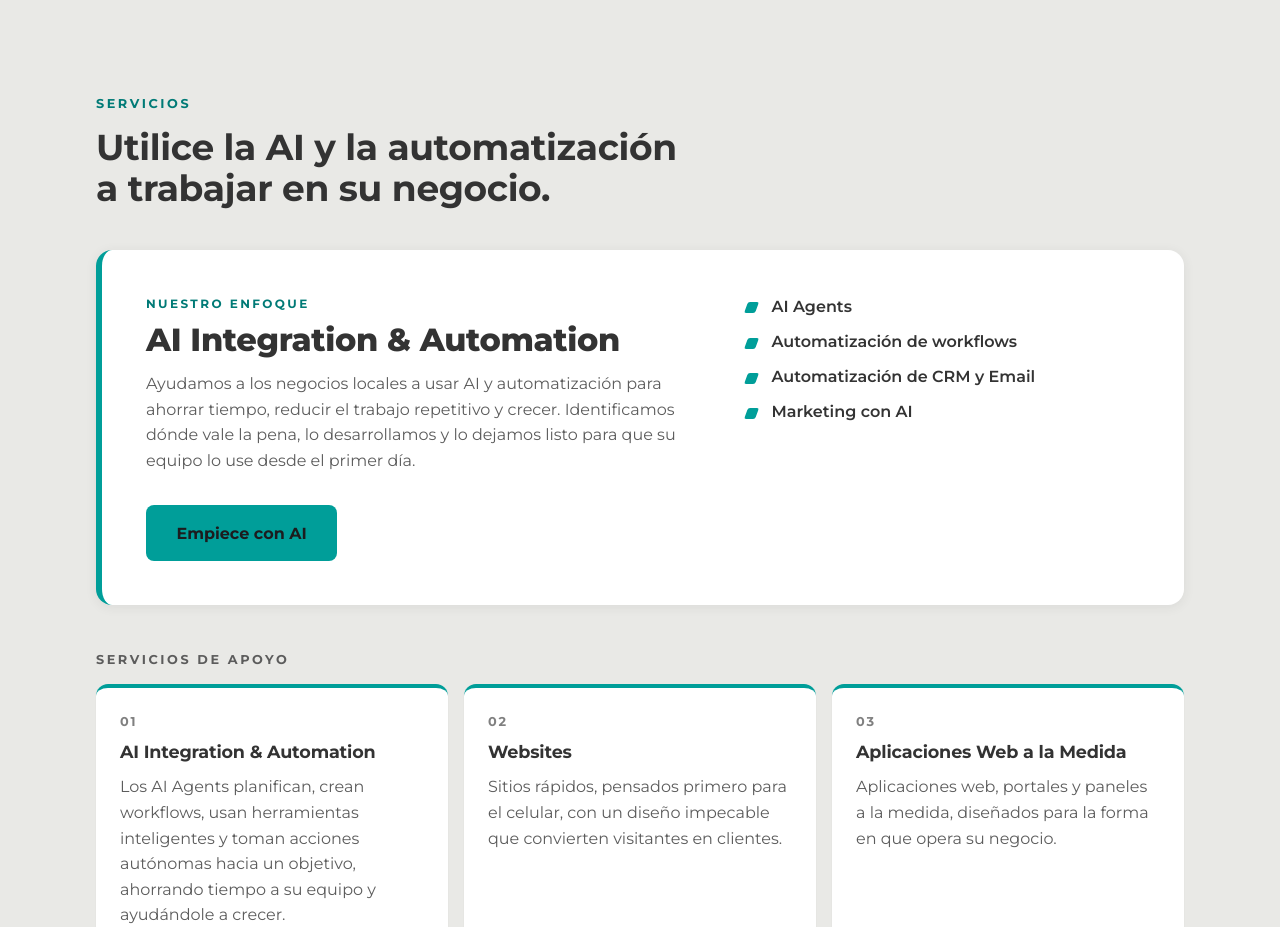
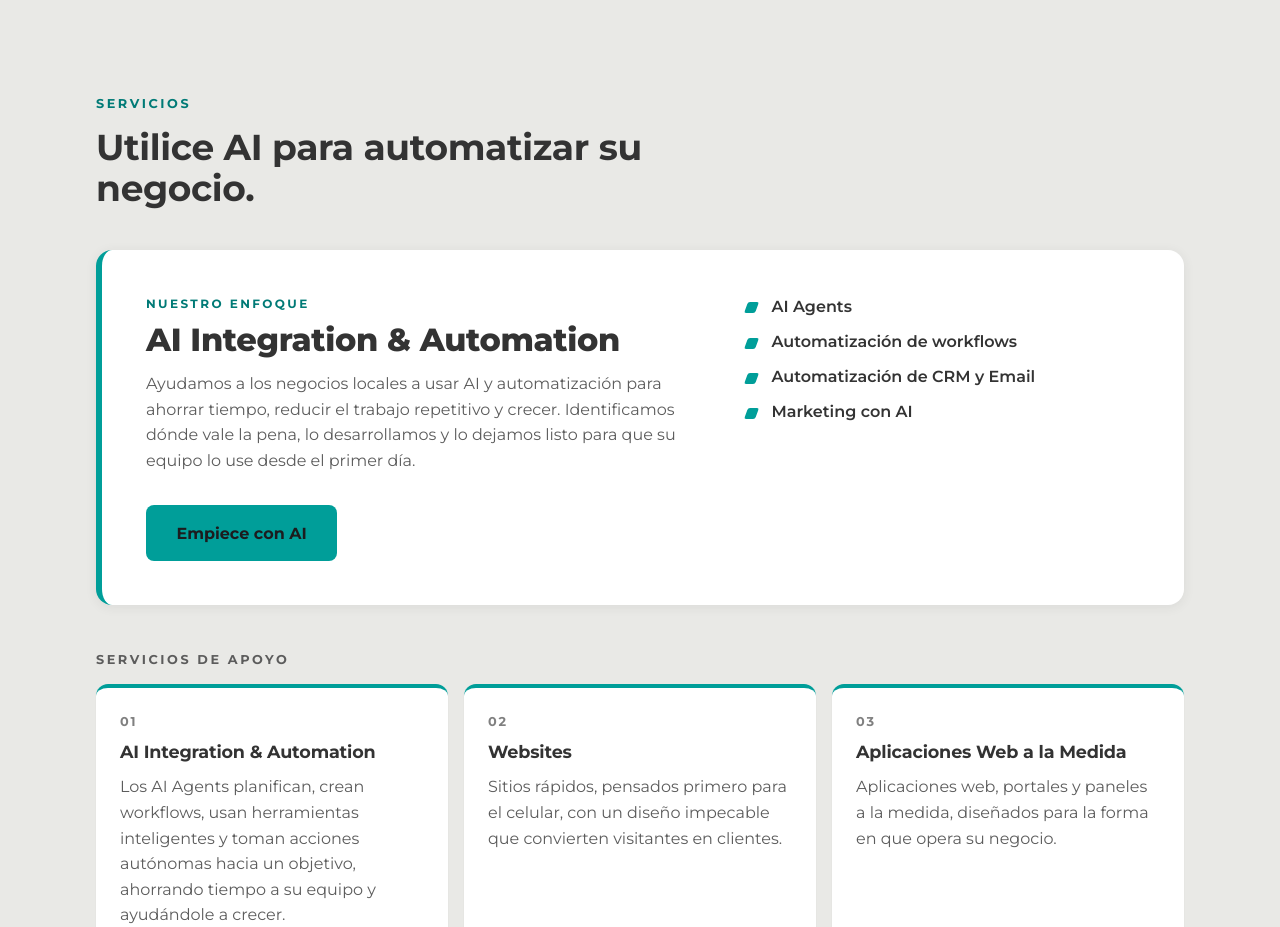
Before and after one commit to javiojo/axiomcreativestudios, a plain HTML site: page es/index.html in a window 1280 px wide. Shown: the part 1060-1987 px from the top of the page. Drawn offline with Linux system fonts and the light colour scheme.

Commit message:
ES services heading: Utilice AI para automatizar su negocio

```diff
--- a/es/index.html
+++ b/es/index.html
@@ -86,7 +86,7 @@
 <section class="services" id="services" aria-labelledby="services-h">
   <div class="wrap">
     <p class="eyebrow">Servicios</p>
-    <h2 id="services-h">Utilice la AI y la automatización a trabajar en su negocio.</h2>
+    <h2 id="services-h">Utilice AI para automatizar su negocio.</h2>
 
     <article class="feature">
       <div>
```
